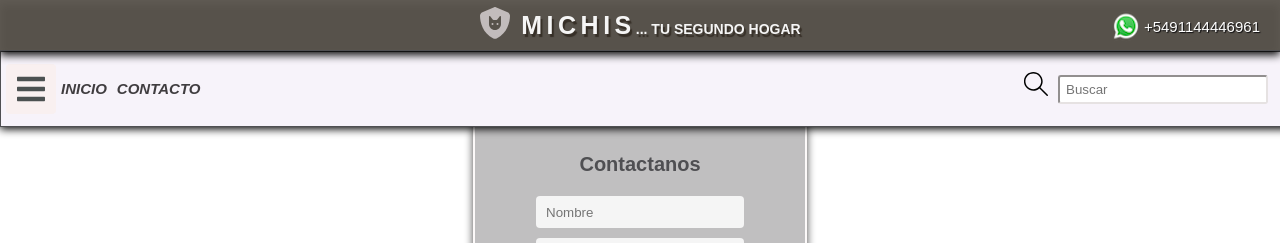
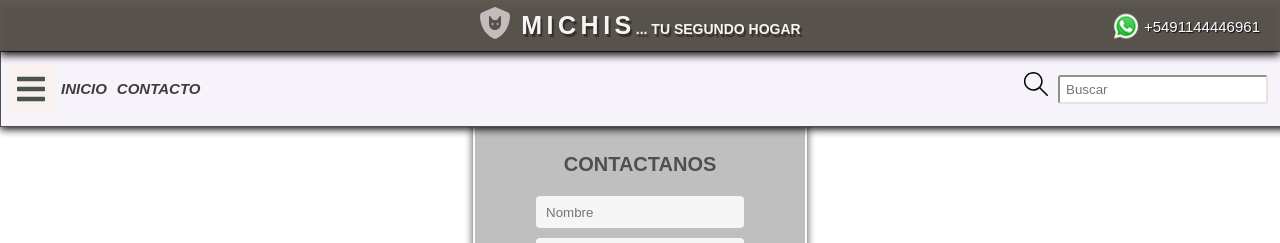
Before and after one commit to holaclaris/michisReact, a React (Create React App) app in the folder michis/: page /Contact in a window 1280 px wide. Shown: the top 243 px of the page. Built offline with nearby package versions, Linux system fonts and the light colour scheme.

Commit message:
Cambios en el boton comprar

```diff
--- a/michis/src/components/App.css
+++ b/michis/src/components/App.css
@@ -260,6 +260,13 @@ main{
     border: 1px solid black;
 }
 
+.botonComprar:hover {
+    background-color: #bfbbbf;
+    transform: scale(1.1);
+    font-weight: 600;
+}
+
+
 footer{
     position:fixed;
     display:flex;
--- a/michis/src/components/Card.js
+++ b/michis/src/components/Card.js
@@ -7,7 +7,7 @@ function Card({imageSrc, alt, title, description, prize}){
             <div className="descripcion">
                 <div className="nombrePrecio"><h3>{title}</h3><h4>{prize} </h4></div>
                 <p>{description}</p>
-                <input type='submit' value='COMPRAR' className='botonComprar' />
+                <input type='submit' value='COMPRAR' className='botonComprar' onClick={()=>alert('Producto agregado al carrito de compras')}/>
             </div>
         </div>
 
--- a/michis/src/components/Form.js
+++ b/michis/src/components/Form.js
@@ -2,7 +2,7 @@ function Form(){
   return(
     <section>
     <form id="formulario">
-        <h2>Contactanos</h2>
+        <h2>CONTACTANOS</h2>
 
         <input className="campos" type="text" name="nombre" placeholder="Nombre" />
 
```
